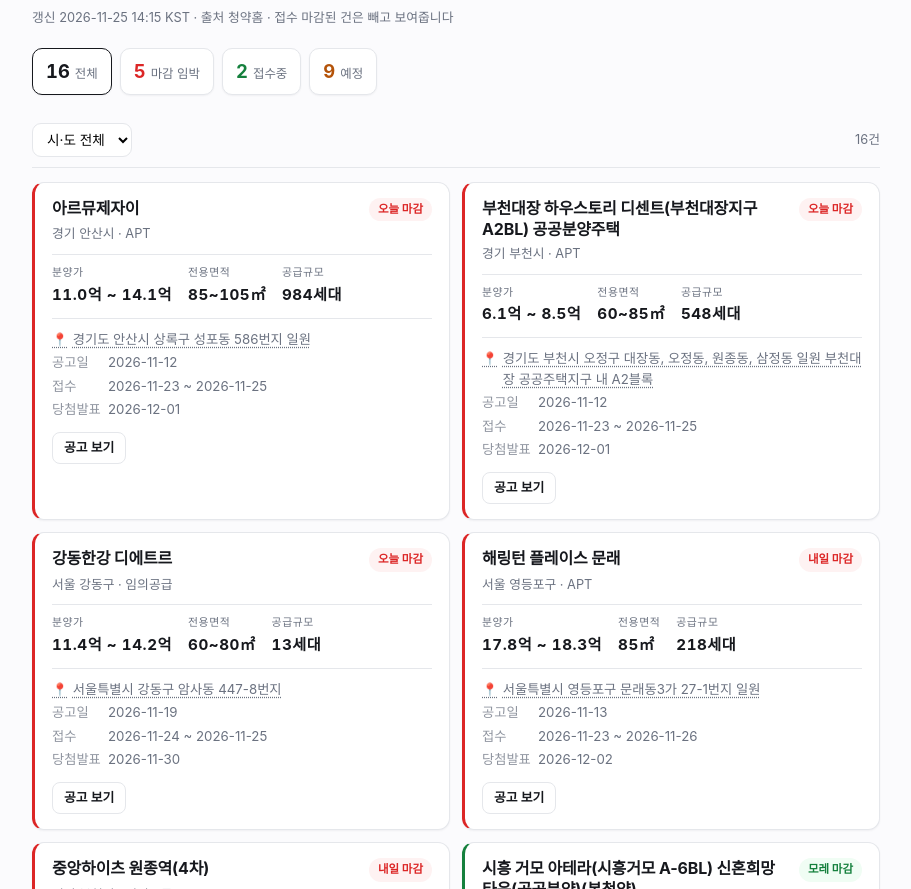
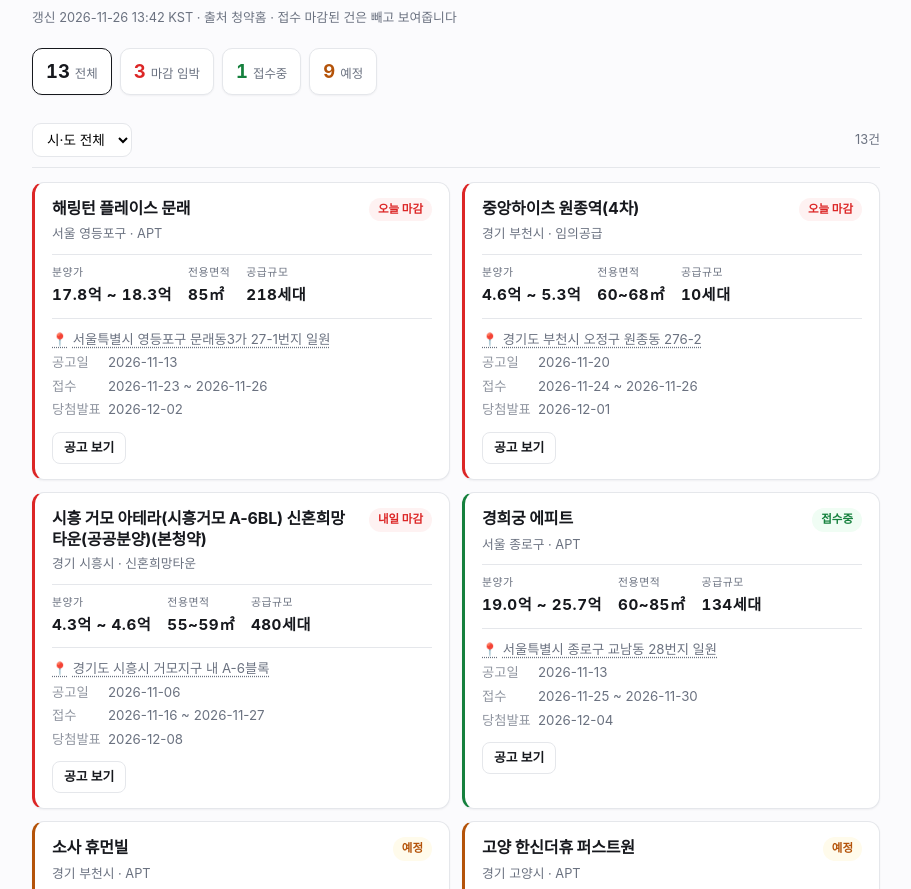
Before and after one commit to Jung-Yunho/cheongyak-alert, a plain HTML site: page docs/index.html in a window 1280 px wide. Shown: the part 63-952 px from the top of the page, without its empty margins (184-1095 px from the left). Drawn offline with Linux system fonts and the light colour scheme.

Commit message:
청약 갱신 2026-11-26 13:42

```diff
--- a/docs/index.html
+++ b/docs/index.html
@@ -117,20 +117,17 @@
 </style>
 <div class="wrap">
 <h1>청약 알림</h1>
-<div class="sub">갱신 2026-11-25 14:15 KST · 출처 청약홈 · 접수 마감된 건은 빼고 보여줍니다</div>
-<div class="stats"><button type="button" class="stat " data-status=""><b>16</b><span>전체</span></button><button type="button" class="stat s-urgent" data-status="urgent"><b>5</b><span>마감 임박</span></button><button type="button" class="stat s-open" data-status="open"><b>2</b><span>접수중</span></button><button type="button" class="stat s-soon" data-status="soon"><b>9</b><span>예정</span></button></div>
+<div class="sub">갱신 2026-11-26 13:42 KST · 출처 청약홈 · 접수 마감된 건은 빼고 보여줍니다</div>
+<div class="stats"><button type="button" class="stat " data-status=""><b>13</b><span>전체</span></button><button type="button" class="stat s-urgent" data-status="urgent"><b>3</b><span>마감 임박</span></button><button type="button" class="stat s-open" data-status="open"><b>1</b><span>접수중</span></button><button type="button" class="stat s-soon" data-status="soon"><b>9</b><span>예정</span></button></div>
 <div class="filter">
   <select id="sido"><option value="">시·도 전체</option></select>
   <select id="gugun"><option value="">시·군·구 전체</option></select>
   <span id="cnt"></span>
 </div>
 <div class="list">
-<div class="card urgent" data-status="urgent" data-sido="경기" data-gugun="안산시"><div class="head"><div class="name">아르뮤제자이</div><span class="tag t-urgent">오늘 마감</span></div><div class="where">경기 안산시 · APT</div><div class="key"><div>분양가<strong>11.0억 ~ 14.1억</strong></div><div>전용면적<strong>85~105㎡</strong></div><div>공급규모<strong>984세대</strong></div></div><div class="rows"><p><a class="map" href="https://map.naver.com/p/search/%EA%B2%BD%EA%B8%B0%EB%8F%84%20%EC%95%88%EC%82%B0%EC%8B%9C%20%EC%83%81%EB%A1%9D%EA%B5%AC%20%EC%84%B1%ED%8F%AC%EB%8F%99%20586%EB%B2%88%EC%A7%80" target="_blank" rel="noopener" title="네이버 지도에서 보기"><span class="pin" aria-hidden="true">📍</span><span>경기도 안산시 상록구 성포동 586번지 일원</span></a></p><p><span class="k">공고일</span>2026-11-12</p><p><span class="k">접수</span>2026-11-23 ~ 2026-11-25</p><p><span class="k">당첨발표</span>2026-12-01</p></div><a class="notice" href="https://www.applyhome.co.kr/ai/aia/selectAPTLttotPblancDetail.do?houseManageNo=2026000576&amp;pblancNo=2026000576" target="_blank" rel="noopener">공고 보기</a></div>
-<div class="card urgent" data-status="urgent" data-sido="경기" data-gugun="부천시"><div class="head"><div class="name">부천대장 하우스토리 디센트(부천대장지구 A2BL) 공공분양주택</div><span class="tag t-urgent">오늘 마감</span></div><div class="where">경기 부천시 · APT</div><div class="key"><div>분양가<strong>6.1억 ~ 8.5억</strong></div><div>전용면적<strong>60~85㎡</strong></div><div>공급규모<strong>548세대</strong></div></div><div class="rows"><p><a class="map" href="https://map.naver.com/p/search/%EA%B2%BD%EA%B8%B0%EB%8F%84%20%EB%B6%80%EC%B2%9C%EC%8B%9C%20%EC%98%A4%EC%A0%95%EA%B5%AC%20%EB%8C%80%EC%9E%A5%EB%8F%99" target="_blank" rel="noopener" title="네이버 지도에서 보기"><span class="pin" aria-hidden="true">📍</span><span>경기도 부천시 오정구 대장동, 오정동, 원종동, 삼정동 일원 부천대장 공공주택지구 내 A2블록</span></a></p><p><span class="k">공고일</span>2026-11-12</p><p><span class="k">접수</span>2026-11-23 ~ 2026-11-25</p><p><span class="k">당첨발표</span>2026-12-01</p></div><a class="notice" href="https://www.applyhome.co.kr/ai/aia/selectAPTLttotPblancDetail.do?houseManageNo=2026000457&amp;pblancNo=2026000457" target="_blank" rel="noopener">공고 보기</a></div>
-<div class="card urgent" data-status="urgent" data-sido="서울" data-gugun="강동구"><div class="head"><div class="name">강동한강 디에트르</div><span class="tag t-urgent">오늘 마감</span></div><div class="where">서울 강동구 · 임의공급</div><div class="key"><div>분양가<strong>11.4억 ~ 14.2억</strong></div><div>전용면적<strong>60~80㎡</strong></div><div>공급규모<strong>13세대</strong></div></div><div class="rows"><p><a class="map" href="https://map.naver.com/p/search/%EC%84%9C%EC%9A%B8%ED%8A%B9%EB%B3%84%EC%8B%9C%20%EA%B0%95%EB%8F%99%EA%B5%AC%20%EC%95%94%EC%82%AC%EB%8F%99%20447-8%EB%B2%88%EC%A7%80" target="_blank" rel="noopener" title="네이버 지도에서 보기"><span class="pin" aria-hidden="true">📍</span><span>서울특별시 강동구 암사동 447-8번지</span></a></p><p><span class="k">공고일</span>2026-11-19</p><p><span class="k">접수</span>2026-11-24 ~ 2026-11-25</p><p><span class="k">당첨발표</span>2026-11-30</p></div><a class="notice" href="https://www.applyhome.co.kr/ai/aia/selectAPTRemndrLttotPblancDetailView.do?houseManageNo=2026940257&amp;pblancNo=2026940257" target="_blank" rel="noopener">공고 보기</a></div>
-<div class="card urgent" data-status="urgent" data-sido="서울" data-gugun="영등포구"><div class="head"><div class="name">해링턴 플레이스 문래</div><span class="tag t-urgent">내일 마감</span></div><div class="where">서울 영등포구 · APT</div><div class="key"><div>분양가<strong>17.8억 ~ 18.3억</strong></div><div>전용면적<strong>85㎡</strong></div><div>공급규모<strong>218세대</strong></div></div><div class="rows"><p><a class="map" href="https://map.naver.com/p/search/%EC%84%9C%EC%9A%B8%ED%8A%B9%EB%B3%84%EC%8B%9C%20%EC%98%81%EB%93%B1%ED%8F%AC%EA%B5%AC%20%EB%AC%B8%EB%9E%98%EB%8F%993%EA%B0%80%2027-1%EB%B2%88%EC%A7%80" target="_blank" rel="noopener" title="네이버 지도에서 보기"><span class="pin" aria-hidden="true">📍</span><span>서울특별시 영등포구 문래동3가 27-1번지 일원</span></a></p><p><span class="k">공고일</span>2026-11-13</p><p><span class="k">접수</span>2026-11-23 ~ 2026-11-26</p><p><span class="k">당첨발표</span>2026-12-02</p></div><a class="notice" href="https://www.applyhome.co.kr/ai/aia/selectAPTLttotPblancDetail.do?houseManageNo=2026000560&amp;pblancNo=2026000560" target="_blank" rel="noopener">공고 보기</a></div>
-<div class="card urgent" data-status="urgent" data-sido="경기" data-gugun="부천시"><div class="head"><div class="name">중앙하이츠 원종역(4차)</div><span class="tag t-urgent">내일 마감</span></div><div class="where">경기 부천시 · 임의공급</div><div class="key"><div>분양가<strong>4.6억 ~ 5.3억</strong></div><div>전용면적<strong>60~68㎡</strong></div><div>공급규모<strong>10세대</strong></div></div><div class="rows"><p><a class="map" href="https://map.naver.com/p/search/%EA%B2%BD%EA%B8%B0%EB%8F%84%20%EB%B6%80%EC%B2%9C%EC%8B%9C%20%EC%98%A4%EC%A0%95%EA%B5%AC%20%EC%9B%90%EC%A2%85%EB%8F%99%20276-2" target="_blank" rel="noopener" title="네이버 지도에서 보기"><span class="pin" aria-hidden="true">📍</span><span>경기도 부천시 오정구 원종동 276-2</span></a></p><p><span class="k">공고일</span>2026-11-20</p><p><span class="k">접수</span>2026-11-24 ~ 2026-11-26</p><p><span class="k">당첨발표</span>2026-12-01</p></div><a class="notice" href="https://www.applyhome.co.kr/ai/aia/selectAPTRemndrLttotPblancDetailView.do?houseManageNo=2026940258&amp;pblancNo=2026940258" target="_blank" rel="noopener">공고 보기</a></div>
-<div class="card open" data-status="open" data-sido="경기" data-gugun="시흥시"><div class="head"><div class="name">시흥 거모 아테라(시흥거모 A-6BL) 신혼희망타운(공공분양)(본청약)</div><span class="tag t-open">모레 마감</span></div><div class="where">경기 시흥시 · 신혼희망타운</div><div class="key"><div>분양가<strong>4.3억 ~ 4.6억</strong></div><div>전용면적<strong>55~59㎡</strong></div><div>공급규모<strong>480세대</strong></div></div><div class="rows"><p><a class="map" href="https://map.naver.com/p/search/%EA%B2%BD%EA%B8%B0%EB%8F%84%20%EC%8B%9C%ED%9D%A5%EC%8B%9C%20%EA%B1%B0%EB%AA%A8%EC%A7%80%EA%B5%AC" target="_blank" rel="noopener" title="네이버 지도에서 보기"><span class="pin" aria-hidden="true">📍</span><span>경기도 시흥시 거모지구 내 A-6블록</span></a></p><p><span class="k">공고일</span>2026-11-06</p><p><span class="k">접수</span>2026-11-16 ~ 2026-11-27</p><p><span class="k">당첨발표</span>2026-12-08</p></div><a class="notice" href="https://www.applyhome.co.kr/ai/aia/selectAPTLttotPblancDetail.do?houseManageNo=2026820015&amp;pblancNo=2026820015" target="_blank" rel="noopener">공고 보기</a></div>
+<div class="card urgent" data-status="urgent" data-sido="서울" data-gugun="영등포구"><div class="head"><div class="name">해링턴 플레이스 문래</div><span class="tag t-urgent">오늘 마감</span></div><div class="where">서울 영등포구 · APT</div><div class="key"><div>분양가<strong>17.8억 ~ 18.3억</strong></div><div>전용면적<strong>85㎡</strong></div><div>공급규모<strong>218세대</strong></div></div><div class="rows"><p><a class="map" href="https://map.naver.com/p/search/%EC%84%9C%EC%9A%B8%ED%8A%B9%EB%B3%84%EC%8B%9C%20%EC%98%81%EB%93%B1%ED%8F%AC%EA%B5%AC%20%EB%AC%B8%EB%9E%98%EB%8F%993%EA%B0%80%2027-1%EB%B2%88%EC%A7%80" target="_blank" rel="noopener" title="네이버 지도에서 보기"><span class="pin" aria-hidden="true">📍</span><span>서울특별시 영등포구 문래동3가 27-1번지 일원</span></a></p><p><span class="k">공고일</span>2026-11-13</p><p><span class="k">접수</span>2026-11-23 ~ 2026-11-26</p><p><span class="k">당첨발표</span>2026-12-02</p></div><a class="notice" href="https://www.applyhome.co.kr/ai/aia/selectAPTLttotPblancDetail.do?houseManageNo=2026000560&amp;pblancNo=2026000560" target="_blank" rel="noopener">공고 보기</a></div>
+<div class="card urgent" data-status="urgent" data-sido="경기" data-gugun="부천시"><div class="head"><div class="name">중앙하이츠 원종역(4차)</div><span class="tag t-urgent">오늘 마감</span></div><div class="where">경기 부천시 · 임의공급</div><div class="key"><div>분양가<strong>4.6억 ~ 5.3억</strong></div><div>전용면적<strong>60~68㎡</strong></div><div>공급규모<strong>10세대</strong></div></div><div class="rows"><p><a class="map" href="https://map.naver.com/p/search/%EA%B2%BD%EA%B8%B0%EB%8F%84%20%EB%B6%80%EC%B2%9C%EC%8B%9C%20%EC%98%A4%EC%A0%95%EA%B5%AC%20%EC%9B%90%EC%A2%85%EB%8F%99%20276-2" target="_blank" rel="noopener" title="네이버 지도에서 보기"><span class="pin" aria-hidden="true">📍</span><span>경기도 부천시 오정구 원종동 276-2</span></a></p><p><span class="k">공고일</span>2026-11-20</p><p><span class="k">접수</span>2026-11-24 ~ 2026-11-26</p><p><span class="k">당첨발표</span>2026-12-01</p></div><a class="notice" href="https://www.applyhome.co.kr/ai/aia/selectAPTRemndrLttotPblancDetailView.do?houseManageNo=2026940258&amp;pblancNo=2026940258" target="_blank" rel="noopener">공고 보기</a></div>
+<div class="card urgent" data-status="urgent" data-sido="경기" data-gugun="시흥시"><div class="head"><div class="name">시흥 거모 아테라(시흥거모 A-6BL) 신혼희망타운(공공분양)(본청약)</div><span class="tag t-urgent">내일 마감</span></div><div class="where">경기 시흥시 · 신혼희망타운</div><div class="key"><div>분양가<strong>4.3억 ~ 4.6억</strong></div><div>전용면적<strong>55~59㎡</strong></div><div>공급규모<strong>480세대</strong></div></div><div class="rows"><p><a class="map" href="https://map.naver.com/p/search/%EA%B2%BD%EA%B8%B0%EB%8F%84%20%EC%8B%9C%ED%9D%A5%EC%8B%9C%20%EA%B1%B0%EB%AA%A8%EC%A7%80%EA%B5%AC" target="_blank" rel="noopener" title="네이버 지도에서 보기"><span class="pin" aria-hidden="true">📍</span><span>경기도 시흥시 거모지구 내 A-6블록</span></a></p><p><span class="k">공고일</span>2026-11-06</p><p><span class="k">접수</span>2026-11-16 ~ 2026-11-27</p><p><span class="k">당첨발표</span>2026-12-08</p></div><a class="notice" href="https://www.applyhome.co.kr/ai/aia/selectAPTLttotPblancDetail.do?houseManageNo=2026820015&amp;pblancNo=2026820015" target="_blank" rel="noopener">공고 보기</a></div>
 <div class="card open" data-status="open" data-sido="서울" data-gugun="종로구"><div class="head"><div class="name">경희궁 에피트</div><span class="tag t-open">접수중</span></div><div class="where">서울 종로구 · APT</div><div class="key"><div>분양가<strong>19.0억 ~ 25.7억</strong></div><div>전용면적<strong>60~85㎡</strong></div><div>공급규모<strong>134세대</strong></div></div><div class="rows"><p><a class="map" href="https://map.naver.com/p/search/%EC%84%9C%EC%9A%B8%ED%8A%B9%EB%B3%84%EC%8B%9C%20%EC%A2%85%EB%A1%9C%EA%B5%AC%20%EA%B5%90%EB%82%A8%EB%8F%99%2028%EB%B2%88%EC%A7%80" target="_blank" rel="noopener" title="네이버 지도에서 보기"><span class="pin" aria-hidden="true">📍</span><span>서울특별시 종로구 교남동 28번지 일원</span></a></p><p><span class="k">공고일</span>2026-11-13</p><p><span class="k">접수</span>2026-11-25 ~ 2026-11-30</p><p><span class="k">당첨발표</span>2026-12-04</p></div><a class="notice" href="https://www.applyhome.co.kr/ai/aia/selectAPTLttotPblancDetail.do?houseManageNo=2026000505&amp;pblancNo=2026000505" target="_blank" rel="noopener">공고 보기</a></div>
 <div class="card soon" data-status="soon" data-sido="경기" data-gugun="부천시"><div class="head"><div class="name">소사 휴먼빌</div><span class="tag t-soon">예정</span></div><div class="where">경기 부천시 · APT</div><div class="key"><div>분양가<strong>4.9억 ~ 7.9억</strong></div><div>전용면적<strong>59~85㎡</strong></div><div>공급규모<strong>45세대</strong></div></div><div class="rows"><p><a class="map" href="https://map.naver.com/p/search/%EA%B2%BD%EA%B8%B0%EB%8F%84%20%EB%B6%80%EC%B2%9C%EC%8B%9C%20%EC%86%8C%EC%82%AC%EA%B5%AC%20%EC%86%8C%EC%82%AC%EB%B3%B8%EB%8F%99%20277-30%EB%B2%88%EC%A7%80" target="_blank" rel="noopener" title="네이버 지도에서 보기"><span class="pin" aria-hidden="true">📍</span><span>경기도 부천시 소사구 소사본동 277-30번지 일원</span></a></p><p><span class="k">공고일</span>2026-11-20</p><p><span class="k">접수</span>2026-11-30 ~ 2026-12-02</p><p><span class="k">당첨발표</span>2026-12-08</p></div><a class="notice" href="https://www.applyhome.co.kr/ai/aia/selectAPTLttotPblancDetail.do?houseManageNo=2026000591&amp;pblancNo=2026000591" target="_blank" rel="noopener">공고 보기</a></div>
 <div class="card soon" data-status="soon" data-sido="경기" data-gugun="고양시"><div class="head"><div class="name">고양 한신더휴 퍼스트원</div><span class="tag t-soon">예정</span></div><div class="where">경기 고양시 · APT</div><div class="key"><div>분양가<strong>6.4억 ~ 8.5억</strong></div><div>전용면적<strong>60~85㎡</strong></div><div>공급규모<strong>102세대</strong></div></div><div class="rows"><p><a class="map" href="https://map.naver.com/p/search/%EA%B2%BD%EA%B8%B0%EB%8F%84%20%EA%B3%A0%EC%96%91%EC%8B%9C%20%EB%8D%95%EC%96%91%EA%B5%AC%20%ED%96%89%EC%8B%A0%EB%8F%99%20173-1%EB%B2%88%EC%A7%80" target="_blank" rel="noopener" title="네이버 지도에서 보기"><span class="pin" aria-hidden="true">📍</span><span>경기도 고양시 덕양구 행신동 173-1번지 일원</span></a></p><p><span class="k">공고일</span>2026-11-19</p><p><span class="k">접수</span>2026-11-30 ~ 2026-12-02</p><p><span class="k">당첨발표</span>2026-12-09</p></div><a class="notice" href="https://www.applyhome.co.kr/ai/aia/selectAPTLttotPblancDetail.do?houseManageNo=2026000585&amp;pblancNo=2026000585" target="_blank" rel="noopener">공고 보기</a></div>
```
Also changed, not shown: seen.txt.
